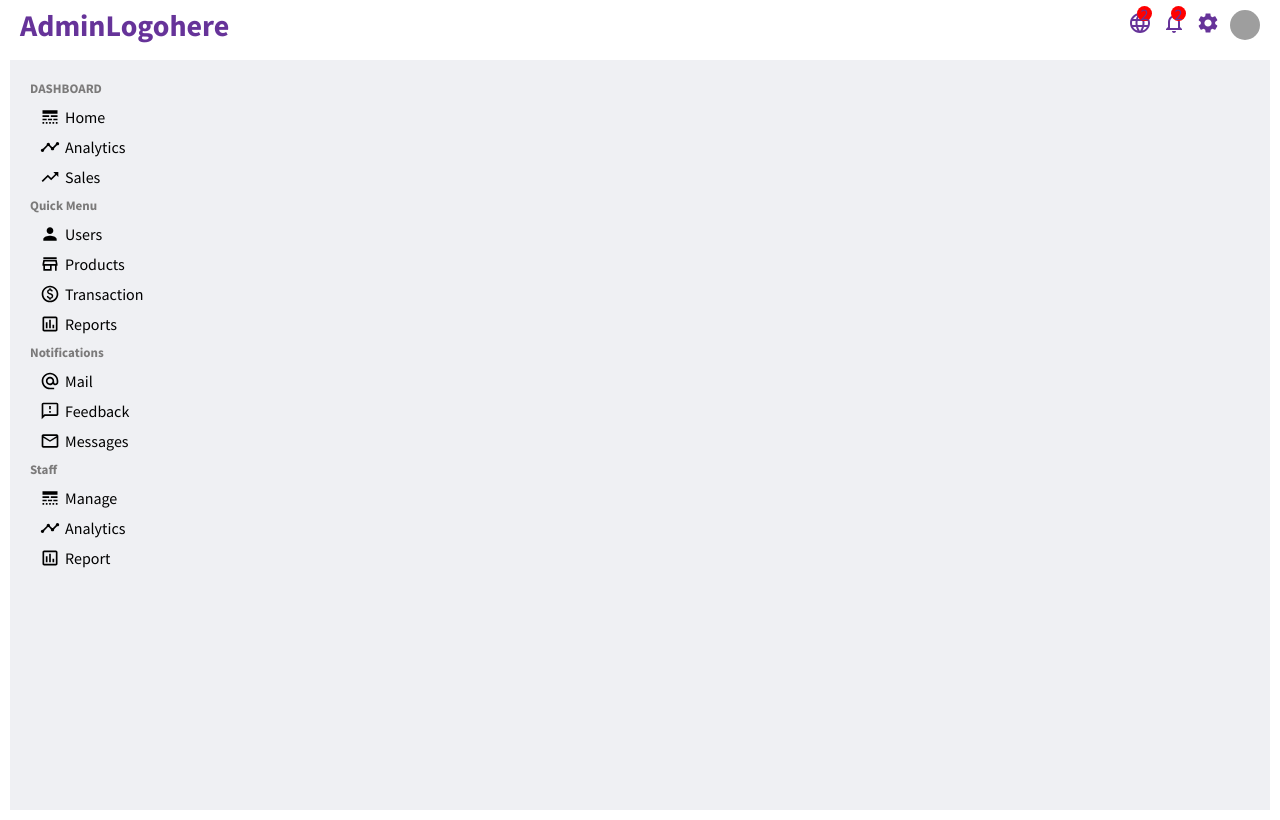
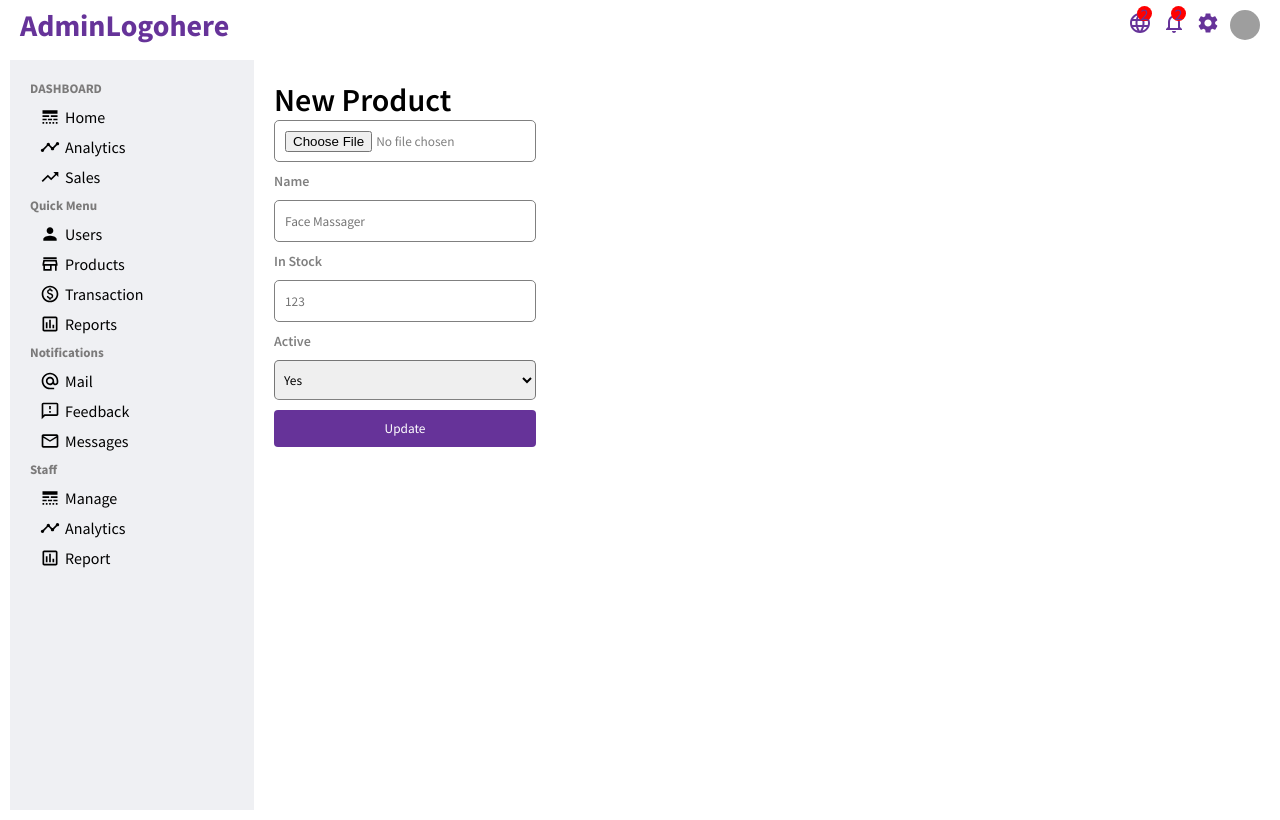
Before and after one commit to sonysandr/admindash, a React (Create React App) app: page /newproduct in a window 1280 px wide. Built offline with nearby package versions, Linux system fonts and the light colour scheme; grey boxes are pictures that could not be loaded.

Commit message:
twelfth commit NewProduct page on clicking Add Product button

```diff
--- a/src/App.js
+++ b/src/App.js
@@ -7,6 +7,8 @@ import UserList from "./pages/userlist/UserList";
 import User from "./pages/user/User";
 import NewUser from "./pages/newUser/NewUser";
 import ProductList from "./pages/productList/ProductList";
+import Product from "./pages/product/Product";
+import NewProduct from "./pages/newProduct/NewProduct";
 
 function App() {
   return (
@@ -20,8 +22,9 @@ function App() {
           <Route path="/user/:userId" element={<User />} />
           <Route path="/newuser" element={<NewUser />} />
           <Route path="/products" element={<ProductList />} />
-          <Route path="/products/:productsId" element={<User />} />
-          <Route path="/newproducts" element={<NewUser />} />
+          <Route path="/product/:productId" element={<Product />} />
+          <Route path="/newproduct" element={<NewProduct />} />
+
 
         </Routes>
       </div>
--- /dev/null
+++ b/src/pages/newProduct/NewProduct.js
@@ -0,0 +1,29 @@
+import { Publish } from "@mui/icons-material";
+import React from "react";
+import "./newProduct.css";
+
+export default function NewProduct() {
+  return (
+    <div className="newProduct">
+      <h1 className="addProductTitle">New Product</h1>
+      <form className="productForm">
+
+        <div className="productFormLeft">
+        <input type="file" />
+          <label>Name</label>
+          <input type="text" placeholder="Face Massager" />
+
+          <label>In Stock</label>
+        <input type="text" placeholder="123" />
+
+          <label>Active</label>
+          <select name="active" id="active">
+            <option value="yes">Yes</option>
+            <option value="no">No</option>
+          </select>
+          <button className="productButton">Update</button>
+        </div>
+      </form>
+    </div>
+  );
+}
--- /dev/null
+++ b/src/pages/newProduct/newProduct.css
@@ -0,0 +1,50 @@
+.newProduct{
+    flex: 4;
+    margin: 20px;
+
+}
+
+.addProductTitle{
+    font-weight: 600;
+}
+
+
+.productForm{
+    display: flex;
+    justify-content: space-between;
+    }
+    .productFormLeft{
+        display: flex;
+        flex-direction: column;
+    }
+    .productFormLeft>label{
+        margin-bottom: 10px;
+font-size: 14px;
+font-weight: 600;
+color: gray;
+    }
+    .productFormLeft>input{
+        height: 20px;
+padding: 10px;
+border: 1px solid gray;
+border-radius: 5px;
+width: 240px;
+
+    }
+    .productFormLeft>select{
+        padding: 5px;
+        height: 40px;
+        border-radius: 5px;
+    }
+
+
+
+    .productButton{
+        margin-top: 10px;
+        border: none;
+        background-color: rebeccapurple;
+        color: white;
+        border-radius: 4px;
+        padding: 10px 10px;
+        cursor: pointer;
+    }
--- a/src/pages/newUser/newUser.css
+++ b/src/pages/newUser/newUser.css
@@ -1,5 +1,6 @@
 .newUser{
     flex: 4;
+    padding: 20px;
 
 }
 .newUserTitle{
--- /dev/null
+++ b/src/pages/product/Product.jsx
@@ -0,0 +1,80 @@
+import React from "react";
+import { Link } from "react-router-dom";
+import "./product.css";
+import Chart from '../../components/charts/Chart'
+import { productData } from "../../userDummyData";
+import { Publish } from "@mui/icons-material";
+
+export default function Product() {
+  return (
+    <div className="product">
+      <div className="productTitleConatiner">
+        <h1 className="productTitle">Product</h1>
+        <Link to="/newproduct">
+          <button className="productAddButton">Add Product</button>
+        </Link>
+      </div>
+      <div className="productTop">
+            <div className="productTopLeft">
+               <Chart  data={productData} dataKey="Sales Data" title="Sales Performance" />
+
+            </div>
+            <div className="productTopRight">
+                <div className="productInfoTop">
+                    <img src="https://images.pexels.com/photos/6766261/pexels-photo-6766261.jpeg?auto=compress&cs=tinysrgb&w=1260&h=750&dpr=2" alt="product" className="productInfoImg" />
+                    <span className="productName">Face Massager</span>
+                </div>
+                <div className="productInfoBottom">
+                    <div className="productInfoItem">
+                        <span className="productInfoKey">id:</span>
+                        <span className="productInfoValue">123</span>
+                    </div>
+                    <div className="productInfoItem">
+                        <span className="productInfoKey">sales:</span>
+                        <span className="productInfoValue">7657</span>
+                    </div>
+                    <div className="productInfoItem">
+                        <span className="productInfoKey">active:</span>
+                        <span className="productInfoValue">yes</span>
+                    </div>
+                    <div className="productInfoItem">
+                        <span className="productInfoKey">in stock:</span>
+                        <span className="productInfoValue">no</span>
+                    </div>
+
+                </div>
+            </div>
+      </div>
+      <div className="productBottom">
+
+        <form  className="productForm">
+            <div className="productFormLeft">
+                <label >Product Name</label>
+                <input type="text" placeholder="Face Massager" />
+                <label >In Stock</label>
+               <select name="inStock" id="inStock">
+                    <option value="yes">Yes</option>
+                    <option value="no">No</option>
+               </select>
+                <label >Active</label>
+               <select name="active" id="active">
+                    <option value="yes">Yes</option>
+                    <option value="no">No</option>
+               </select>
+
+            </div>
+            <div className="productFormRight">
+                <div className="productUpload">
+                    <img src="https://images.pexels.com/photos/6766261/pexels-photo-6766261.jpeg?auto=compress&cs=tinysrgb&w=1260&h=750&dpr=2" alt="product" className="productUploadImg" />
+                    <label for="file">
+                        <Publish/>
+                    </label>
+                    <input type="file" id="file" style={{display:"none"}} />
+                </div>
+                <button className="productButton">Update</button>
+            </div>
+        </form>
+      </div>
+    </div>
+  );
+}
--- /dev/null
+++ b/src/pages/product/product.css
@@ -0,0 +1,129 @@
+.product{
+    flex: 4;
+    padding: 20px;
+}
+.productTitleConatiner{
+    display: flex;
+    align-items: center;
+    justify-content: space-between;
+}
+.productTitle{
+    font-weight: 600;
+    font-size: 32px;
+}
+.productAddButton{
+width: 100px;
+bottom: none;
+padding: 5px;
+border-radius: 5px;
+color: white;
+background-color: rgb(19, 114, 92);
+font-size: 16px;
+
+}
+.productTop{
+    display: flex;
+    justify-content: space-between;
+}
+.productTopLeft{
+flex: 1;
+}
+
+.productTopRight{
+
+    flex: 1;
+    padding: 20px;
+    margin: 20px;
+    border-radius: 10px;
+    -webkit-box-shadow: 0px 4px 19px 4px rgba(0,0,0,0.76);
+box-shadow: 0px 4px 19px 4px rgba(0,0,0,0.76);
+
+}
+.productInfoTop{
+    display: flex;
+    align-items: center;
+}
+.productInfoImg{
+    width: 40px;
+    height: 40px;
+    border-radius: 50%;
+    object-fit: cover;
+    margin-right: 20px;
+}
+.productName{
+    font-weight: 600;
+}
+.productInfoBottom{
+    margin-top: 10px;
+
+
+}
+.productInfoItem{
+    width: 150px;
+    background-color: aquamarine;
+    display: flex;
+    justify-content: space-between;
+}
+.productInfoKey{
+    font-weight: 600;
+}
+.productInfoValue{
+
+}
+
+.productBottom{
+    flex: 1;
+    padding: 20px;
+    margin: 20px;
+    border-radius: 10px;
+    -webkit-box-shadow: 0px 4px 19px 4px rgba(0,0,0,0.76);
+box-shadow: 0px 4px 19px 4px rgba(0,0,0,0.76);
+}
+
+.productForm{
+display: flex;
+justify-content: space-between;
+}
+.productFormLeft{
+    display: flex;
+    flex-direction: column;
+}
+.productFormLeft>label{
+    margin-bottom: 10px;
+    color: gray;
+}
+.productFormLeft>input{
+    margin-bottom: 10px;
+    color: gray;
+    border: none;
+    padding: 5px;
+    border-bottom: 1px solid gray;
+}
+.productFormLeft>select{
+
+    border-bottom: 1px solid gray;
+}
+.productFormRight{
+    display: flex;
+    flex-direction: column;
+    justify-content: space-around;
+}
+.productUpload{
+display: flex;
+align-items: center;
+}
+.productUploadImg{
+    width: 100px;
+    height: 100px;
+    border-radius: 10px;
+    object-fit: cover;
+    margin-right: 20px;
+}
+.productButton{
+    border: none;
+    background-color: rebeccapurple;
+    color: white;
+    border-radius: 4px;
+    padding: 5px 10px;
+    cursor: pointer;
+}
--- a/src/pages/productList/ProductList.jsx
+++ b/src/pages/productList/ProductList.jsx
@@ -21,9 +21,7 @@ export default function ProductList() {
       renderCell: (params) => {
         return (
           <div className="productListItem">
-            <img className="productListImg"
-            src={params.row.img}
-            alt="user" />
+            <img className="productListImg" src={params.row.img} alt="user" />
             {params.row.name}
           </div>
         );
@@ -66,6 +64,14 @@ export default function ProductList() {
 
   return (
     <div className="productList">
+      <div className="product">
+        <div className="productTitleConatiner">
+          <h1 className="productTitle">Product List</h1>
+          <Link to="/newproduct">
+            <button className="productAddButton">Add Product</button>
+          </Link>
+        </div>
+      </div>
       <DataGrid
         rows={data}
         disableRowSelectionOnClick
--- a/src/pages/productList/productList.css
+++ b/src/pages/productList/productList.css
@@ -30,3 +30,28 @@ align-items: center;
 .productList{
 
     }
+
+    .product{
+        flex: 4;
+        padding: 20px;
+    }
+    .productTitleConatiner{
+        display: flex;
+        align-items: center;
+        justify-content: space-between;
+    }
+    .productTitle{
+        font-weight: 600;
+        font-size: 32px;
+    }
+    .productAddButton{
+    width: 100px;
+    bottom: none;
+    padding: 5px;
+    border-radius: 5px;
+    color: white;
+    background-color: rgb(19, 114, 92);
+    font-size: 16px;
+    cursor: pointer;
+
+    }
--- a/src/pages/userlist/userList.css
+++ b/src/pages/userlist/userList.css
@@ -1,7 +1,27 @@
 .userList{
     flex: 4;
+    padding: 20px;
 
 }
+
+.userTitleContainer{
+    display: flex;
+    align-items: center;
+    justify-content: space-between;
+    }
+.userTitle{
+
+    }
+.userAddButton{
+    width: 100px;
+    bottom: none;
+    padding: 5px;
+    border-radius: 5px;
+    color: white;
+    background-color: rgb(19, 114, 92);
+    font-size: 16px;
+    cursor: pointer;
+    }
 
 .userListUser{
 display: flex;
--- a/src/userDummyData.js
+++ b/src/userDummyData.js
@@ -196,3 +196,78 @@ export const productRows = [
     status: "active",
     price: "$565" },
 ]
+
+export const productData = [
+  {
+
+    name: "jan",
+    "Sales Data" : 7600,
+
+  },
+  {
+
+    name: "feb",
+    "Sales Data" : 4560,
+
+  },
+  {
+
+    name: "mar",
+    "Sales Data" : 4500,
+
+  },
+  {
+
+    name: "apr",
+    "Sales Data" : 4000,
+
+
+  },
+  {
+
+    name: "may",
+    "Sales Data" : 2000,
+  },
+  {
+
+    name: "jun",
+    "Sales Data" : 5000,
+  },
+  {
+
+    name: "jul",
+    "Sales Data" : 8000,
+
+
+  },
+  {
+
+    name: "aug",
+    "Sales Data" : 4000,
+
+  },
+  {
+
+    name: "sep",
+    "Sales Data" : 4760,
+
+  },
+  {
+
+    name: "oct",
+    "Sales Data" : 6788,
+
+  },
+  {
+
+    name: "nov",
+    "Sales Data" : 8776,
+
+  },
+  {
+
+    name: "dec",
+    "Sales Data" : 8756,
+
+  },
+]
```
Also changed, not shown: src/pages/userlist/UserList.js (+20 -15 lines).
